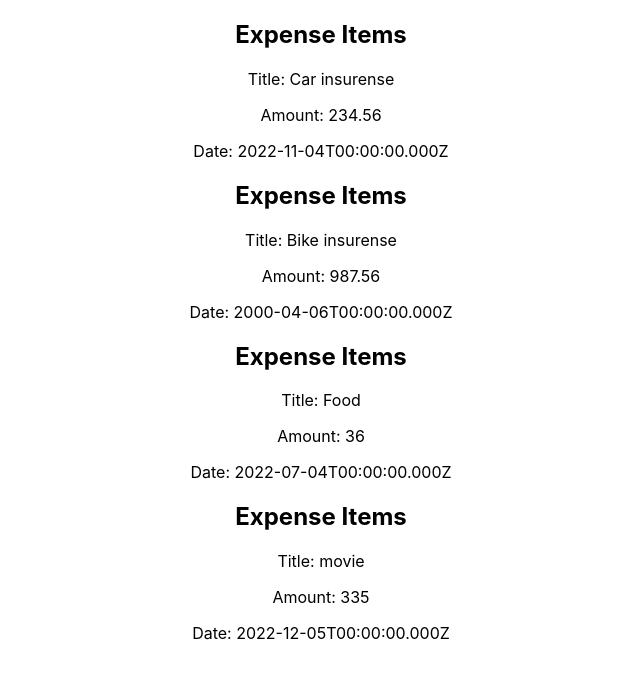
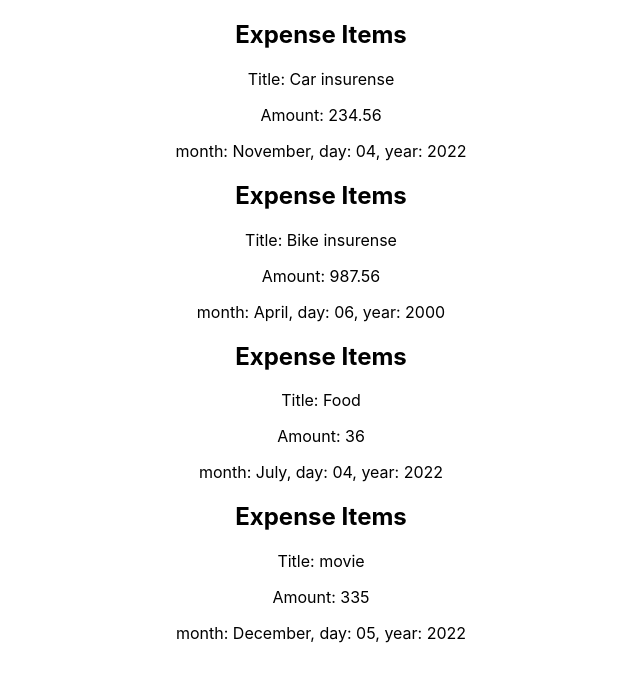
Before and after one commit to Ritikadhangar910/reactsharp, a React (Create React App) app: page / in a window 1280 px wide. Shown: the top 682 px of the page, without its empty margins (319-959 px from the left). Built offline with nearby package versions, Linux system fonts and the light colour scheme.

Commit message:
edit props

```diff
--- a/src/components/ExpenseItem.js
+++ b/src/components/ExpenseItem.js
@@ -1,11 +1,16 @@
 function ExpenseItem(props) {
+  const month = props.d.toLocaleString("en-US", { month: "long" });
+  const day = props.d.toLocaleString("en-US", { day: "2-digit" });
+  const year = props.d.getFullYear();
   return (
     <>
       <h2>Expense Items</h2>
 
       <p>Title: {props.title}</p>
       <p>Amount: {props.amount}</p>
-      <p>Date: {props.d.toISOString()}</p>
+      <p>
+        month: {month}, day: {day}, year: {year}
+      </p>
     </>
   );
 }
```
